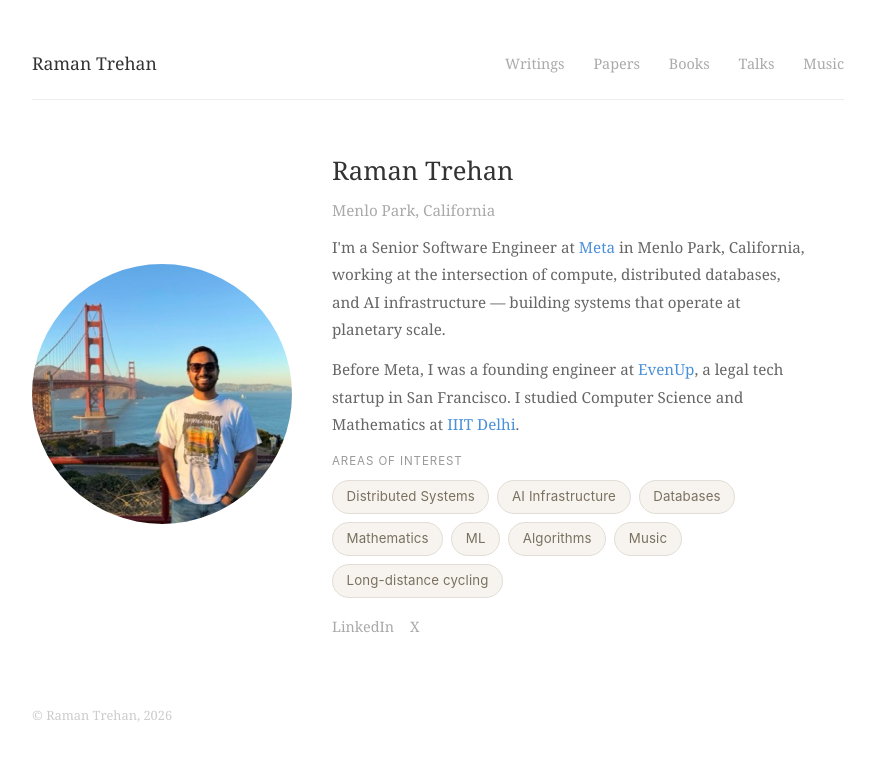
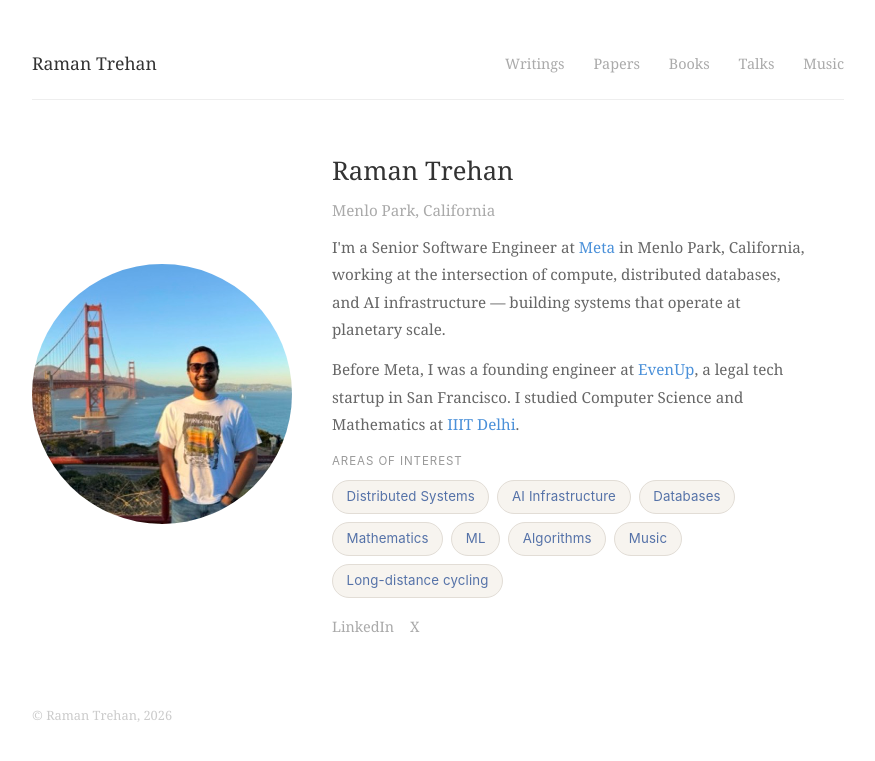
Before and after one commit to ramandeeptrehan/ramandeeptrehan.github.io, a Jekyll site: the page built from index.html, in a window 1280 px wide. Shown: the top 761 px of the page, without its empty margins (202-1077 px from the left). Built offline with Jekyll 4.4.1, drawn with Linux system fonts in a browser that asks for light colours.

Commit message:
Blue text on interest tags

```diff
--- a/assets/css/style.css
+++ b/assets/css/style.css
@@ -130,7 +130,7 @@ nav a.active {
   border: 1px solid transparent;
 }
 
-.interests ul li { background: #f7f4ef; color: #7a7060; border-color: #e2ddd6; }
+.interests ul li { background: #f7f4ef; color: #5572a8; border-color: #e2ddd6; }
 
 .links {
   display: flex;
```
